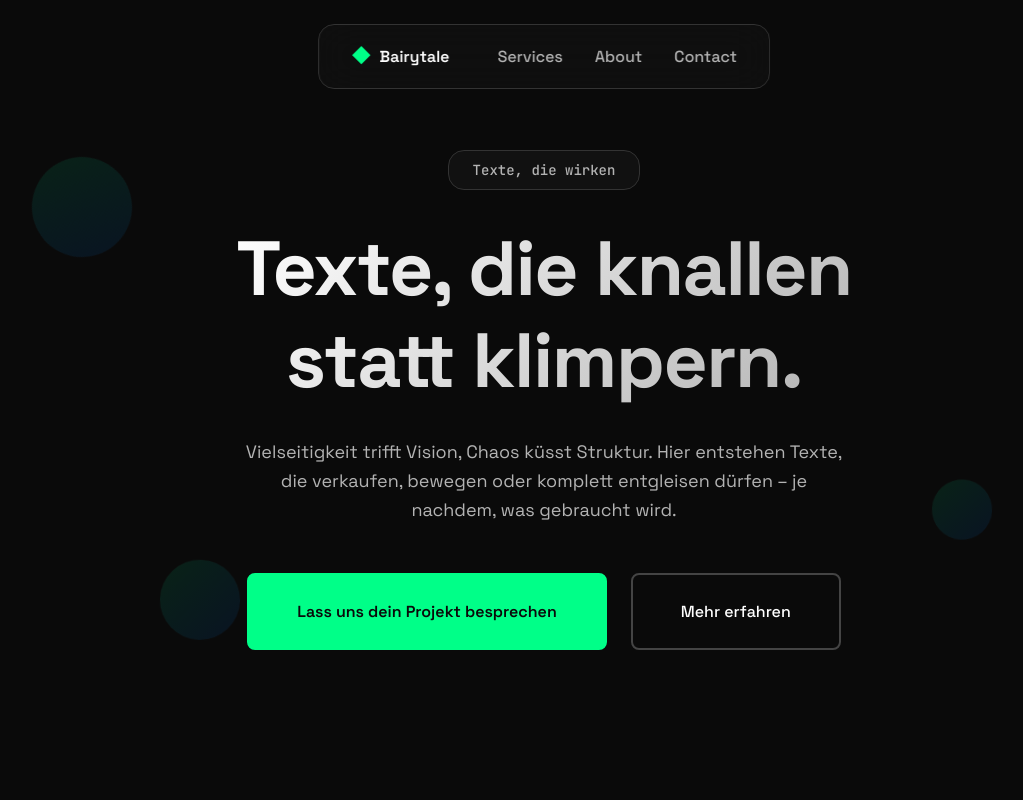
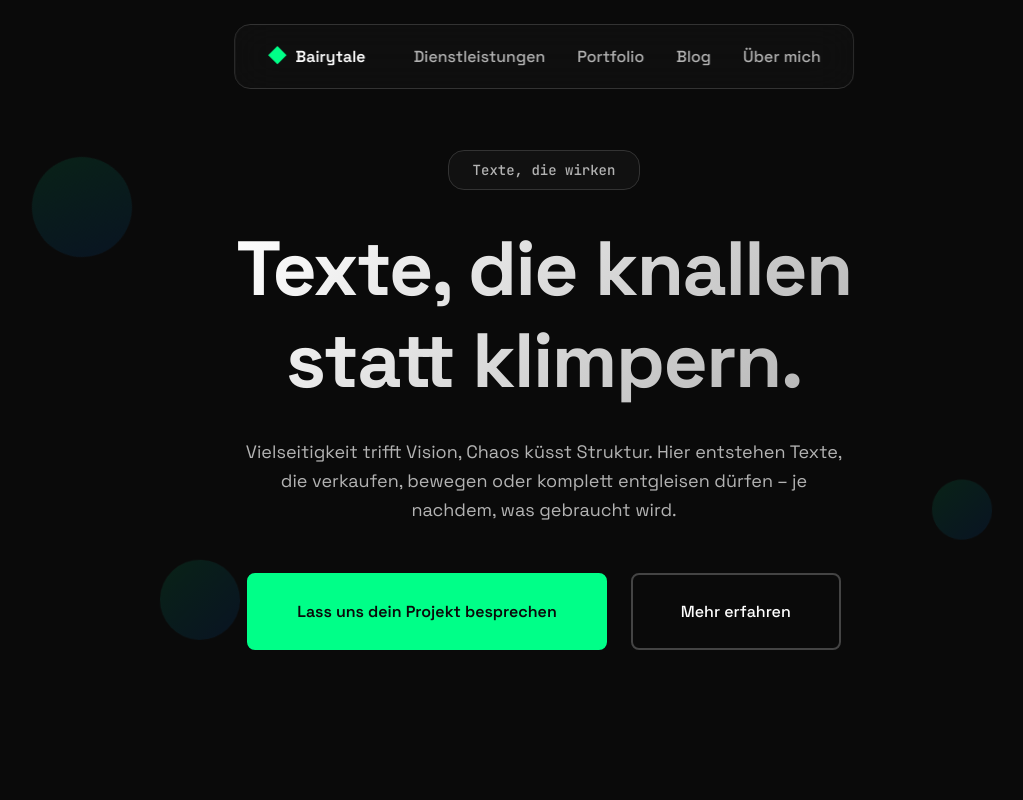
Before and after one commit to bairytaleberlin/Bairytale, a plain HTML site: page index.html in a window 1280 px wide. Shown: the top 800 px of the page, without its empty margins (96-1119 px from the left). Drawn offline with Linux system fonts and the light colour scheme.

Commit message:
Update index.html

```diff
--- a/index.html
+++ b/index.html
@@ -1508,9 +1508,10 @@ p {
             <span class="brand-text">Bairytale</span>
         </div>
         <div class="nav-links">
-            <a href="#services" class="nav-link">Services</a>
-            <a href="#about" class="nav-link">About</a>
-            <a href="#contact" class="nav-link">Contact</a>
+            <a href="#dienstleistungen.html" class="nav-link">Dienstleistungen</a>
+            <a href="portfolio.html" class="nav-link">Portfolio</a>
+            <a href="blog.html" class="nav-link">Blog</a>
+            <a href="#ueber-mich.html" class="nav-link">Über mich</a>
         </div>
         <button class="mobile-toggle">
             <span></span>
```
